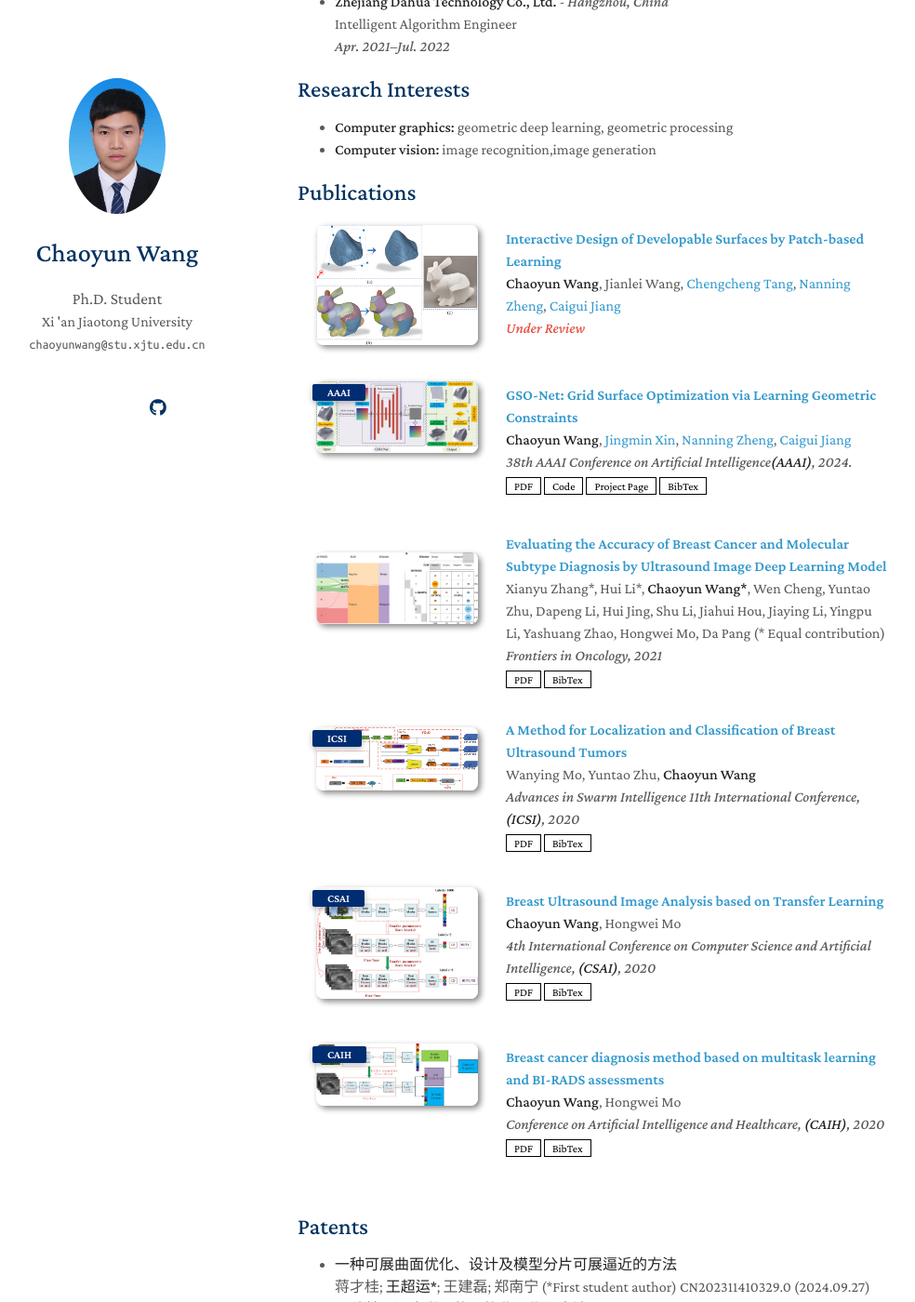
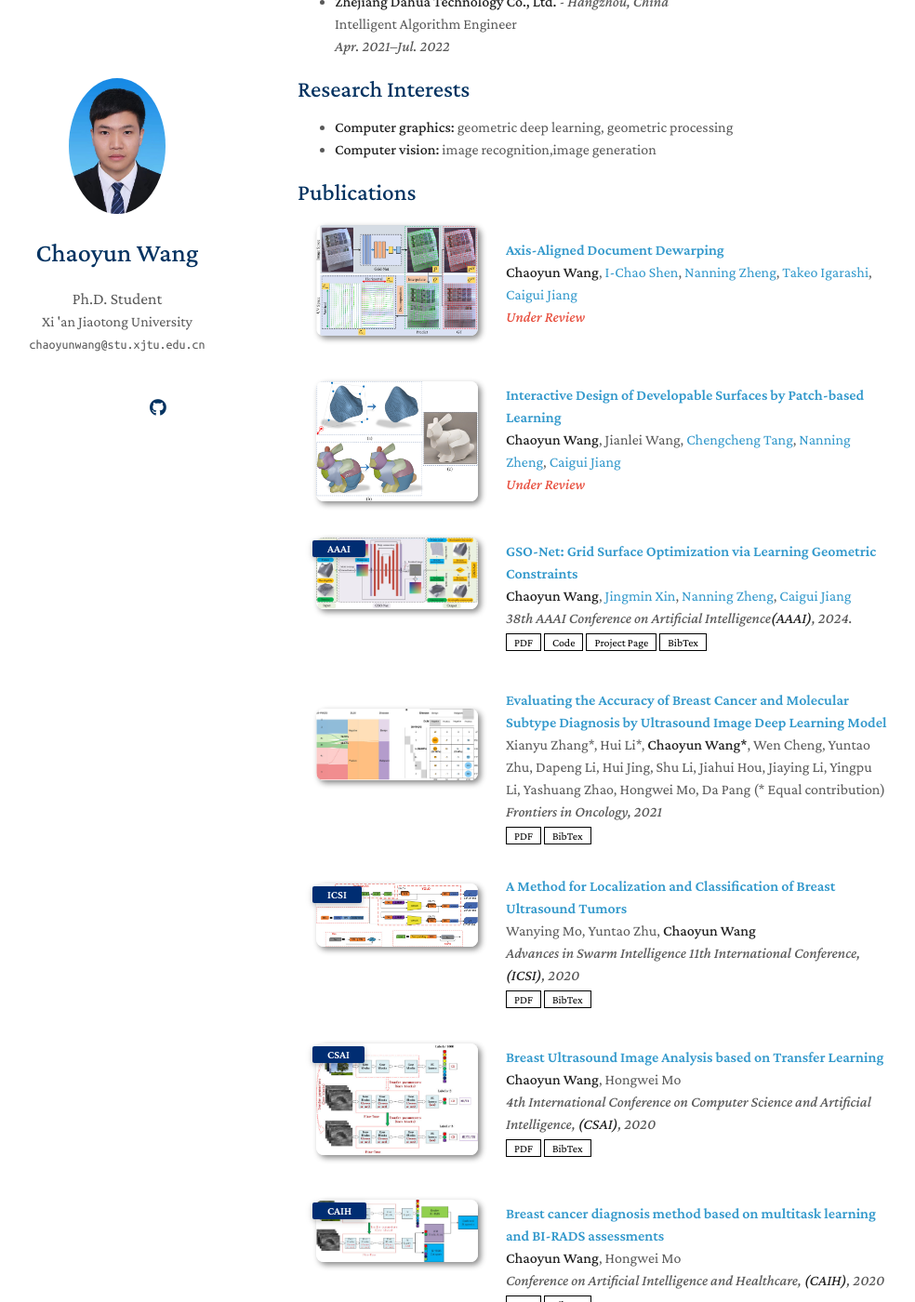
Before and after one commit to chaoyunwang/chaoyunwang.github.io, a Jekyll site: the page built from index.md, in a window 1280 px wide and 1400 px high, scrolled down 852 px. Shown: the whole window at 93% size, without its empty margins (150-1134 px from the left). Built offline with Jekyll 4.4.1, drawn with Linux system fonts in a browser that asks for light colours; a style sheet for code colours, icons or effects is not loaded; some of the changed text lies outside the part shown.

Commit message:
20250612

```diff
--- a/_data/publications.yml
+++ b/_data/publications.yml
@@ -1,4 +1,15 @@
 main:
+  - title: Axis-Aligned Document Dewarping
+    authors: <strong>Chaoyun Wang</strong>, <a href="https://jdily.github.io/">I-Chao Shen</a>, <a href="https://scholar.google.com/citations?hl=zh-CN&user=iqMe3p8AAAAJ">Nanning Zheng</a>, <a href="https://www-ui.is.s.u-tokyo.ac.jp/~takeo/">Takeo Igarashi</a>, <a href="https://caiguijiang.github.io/">Caigui Jiang</a>
+    conference_short:
+    conference:
+    pdf:
+    code:
+    page:
+    bibtex:
+    image: ./assets/img/iccv2025.jpg
+    notes: Under Review
+
   - title: Interactive Design of Developable Surfaces by Patch-based Learning
     authors: <strong>Chaoyun Wang</strong>, Jianlei Wang, <a href="https://scholar.google.com/citations?hl=zh-CN&user=WbG27wQAAAAJ">Chengcheng Tang</a>, <a href="https://scholar.google.com/citations?hl=zh-CN&user=iqMe3p8AAAAJ">Nanning Zheng</a>, <a href="https://caiguijiang.github.io/">Caigui Jiang</a>
     conference_short:
--- a/index.md
+++ b/index.md
@@ -48,6 +48,10 @@ When facing challenges, I believe I just need some time to adapt and resolve the
 
 ## Patents
 <ul>
+  <li>
+    <strong>一种基于轴对齐性质的文档矫正方法</strong><br>
+    蒋才桂; <strong>王超运*</strong>; 郑南宁 (*First student author) CN202311410329.0 (2025.03.28)
+  </li>
   <li>
     <strong>一种可展曲面优化、设计及模型分片可展逼近的方法</strong><br>
     蒋才桂; <strong>王超运*</strong>; 王建磊; 郑南宁 (*First student author) CN202311410329.0 (2024.09.27)
```
Also changed, not shown: assets/img/iccv2025.jpg (added).
